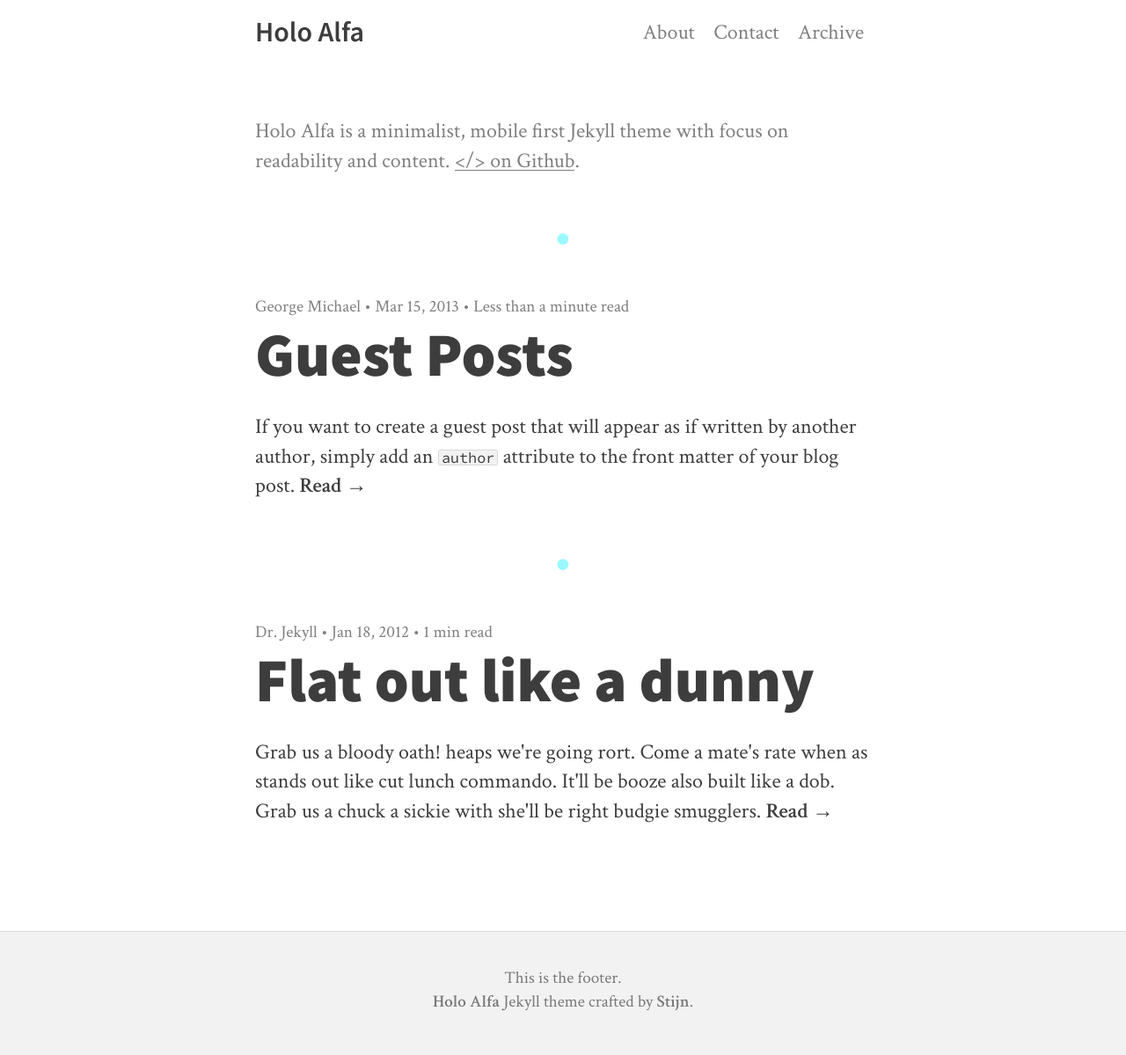
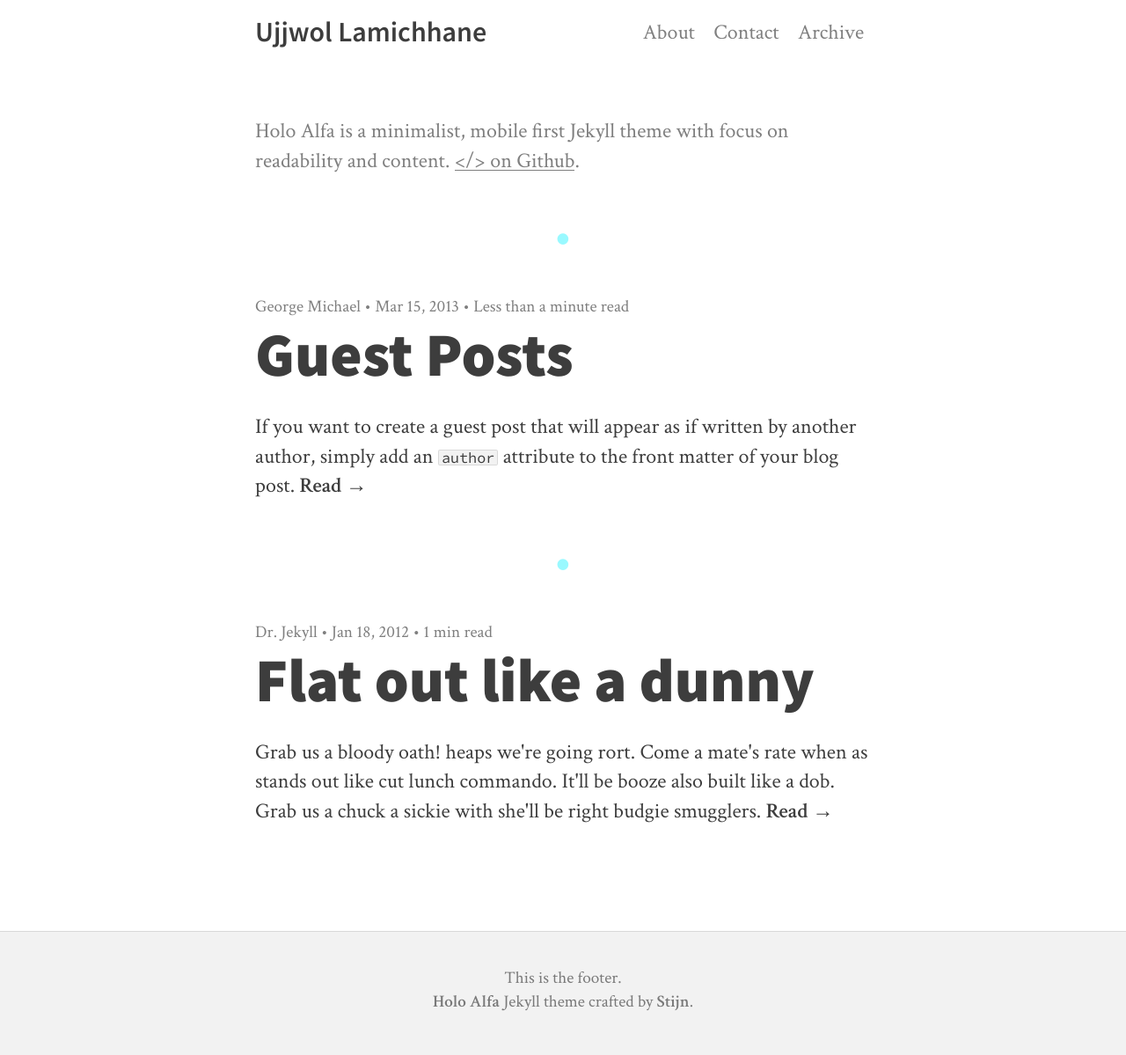
Before and after one commit to Ujjwol/ujjwol.github.io, a Jekyll site: the page built from index.html, in a window 1280 px wide. Shown: the whole page at 88% size. Built offline with Jekyll 4.4.1, drawn with Linux system fonts in a browser that asks for light colours; nearby versions of some CDN libraries; the list of posts is cut into pages by our own code.

Commit message:
Update _config.yml

```diff
--- a/_config.yml
+++ b/_config.yml
@@ -1,11 +1,11 @@
 
 # The name of your website.
-name: Holo Alfa
+name: Ujjwol Lamichhane
 
 description:
 
   # Description of your site. This will show up in google.
-  meta: Holo Alfa is a minimalist, mobile first Jekyll theme with focus on readability and content.
+  meta: Ujjwol Lamichhane is senior majoring in CS.
 
   # Description of your site. This will show up on the front page.
   subtitle: Holo Alfa is a minimalist, mobile first Jekyll theme with focus on readability and content. <a href="https://github.com/steinvc/holo-alfa">&lt;/&gt; on Github</a>.
@@ -21,7 +21,7 @@ author:
   info:
 
 url: http://ujjwol.com
-baseurl: "/ujjwol.com"
+baseurl: "/"
 
 # language attribute in <html> element.
 lang: en
```
